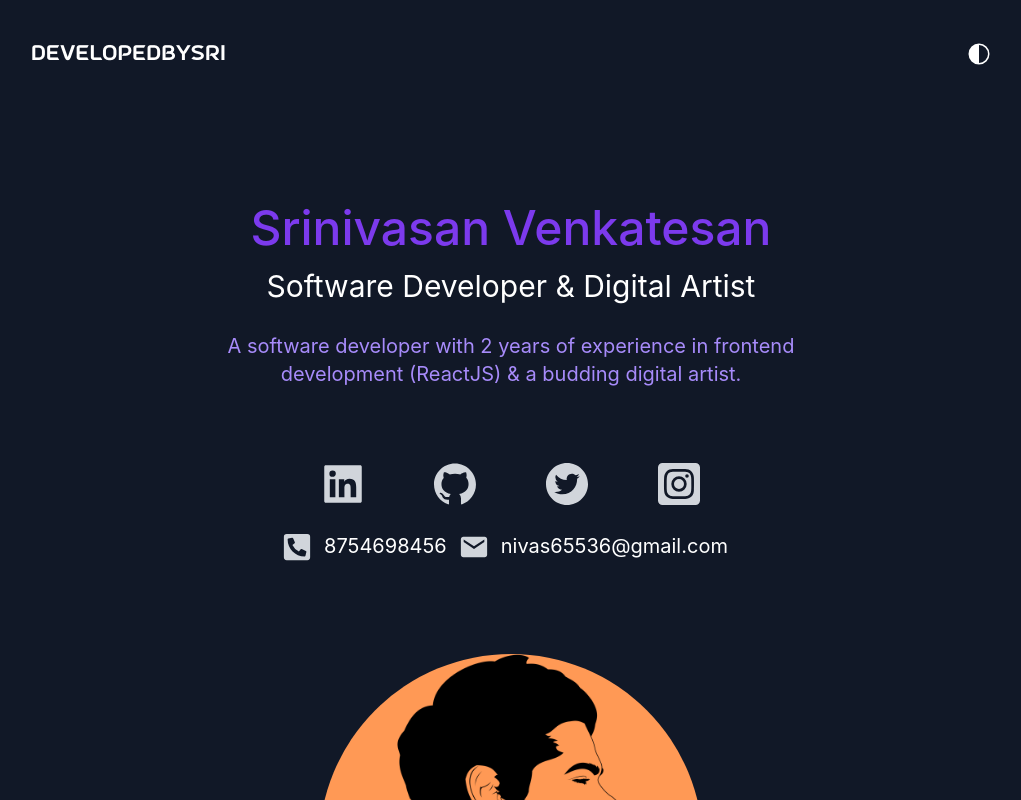
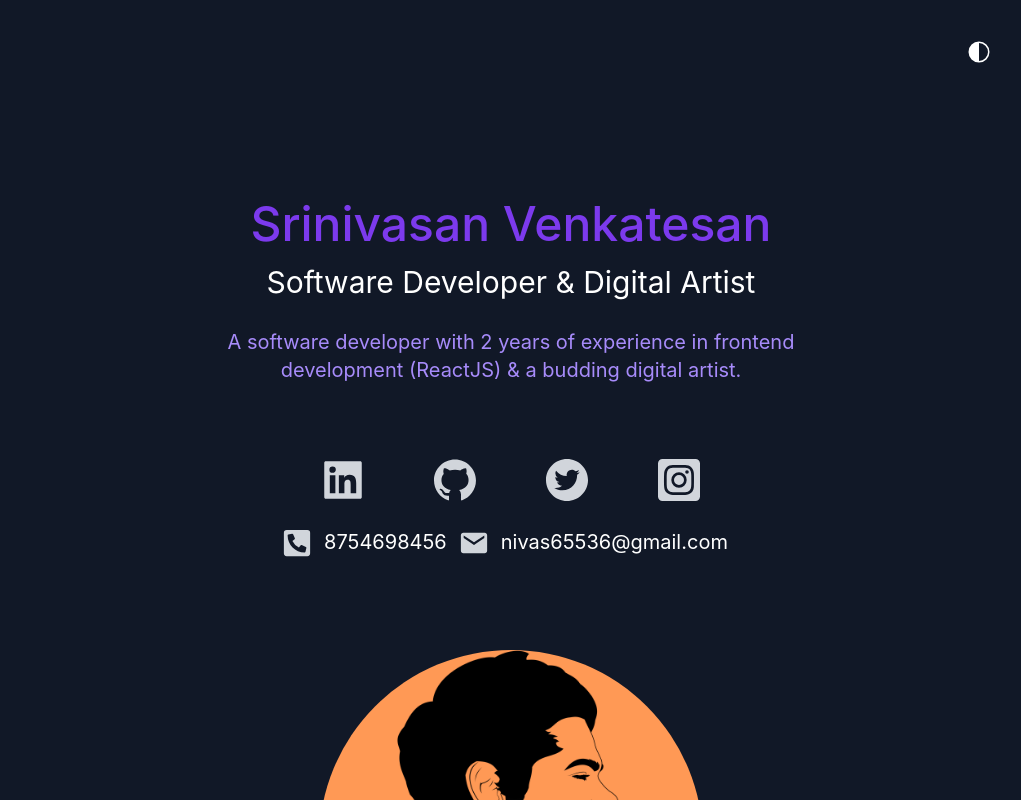
Before and after one commit to Srinivasan1008/portfolio, a Next.js app: page / in a window 1280 px wide. Shown: the top 800 px of the page, without its empty margins (129-1150 px from the left). Built offline with nearby package versions, Linux system fonts and the light colour scheme; no server answers.

Commit message:
Version 0.9

```diff
--- a/pages/index.js
+++ b/pages/index.js
@@ -129,10 +129,10 @@ export default function Home() {
       <main className='px-5 md:px-20 lg:px-40 dark:bg-gray-900'>
         <section className='min-h-screen'>
           <nav className='py-10 mb-12 flex justify-between gap-4'>
-            <h1 className=' text-xl font-AstroSpace dark:text-white'>developedBySri</h1>
+            <h1 className=' text-sm font-AstroSpace dark:text-white'></h1>
             <ul className='flex items-center'>
               <li><VscColorMode onClick={() => setDarkMode(!darkMode)} className=' cursor-pointer text-2xl dark:fill-white' /></li>
-              {link != '' && <li><a className=' bg-gradient-to-r from-teal-400 to-violet-400 text-black px-4 py-2 rounded-md ml-8' href={`data:application/pdf;base64,${link}`} download={'Srinivasn_Resume.pdf'}><span className='px-2' >Resume</span><Image style={{ paddingTop: '0.5rem', minWidth: '80%', minHeight: '80%' }} alt='Image' objectFit='cover' src={download} /></a></li>}
+              {link != '' && <li><a className=' bg-gradient-to-r from-teal-400 to-violet-400 text-black px-2 py-2 rounded-md ml-8' href={`data:application/pdf;base64,${link}`} download={'Srinivasn_Resume.pdf'}><span className='px-2' >Resume</span><Image style={{ paddingTop: '0.5rem', minWidth: '80%', minHeight: '80%' }} alt='Image' objectFit='cover' src={download} /></a></li>}
             </ul>
           </nav>
           <div className='text-center p-10 md:text-6xl'>
```
